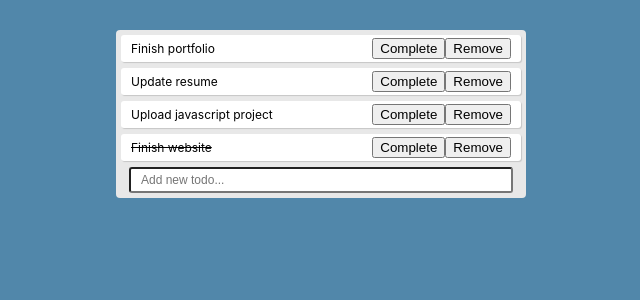
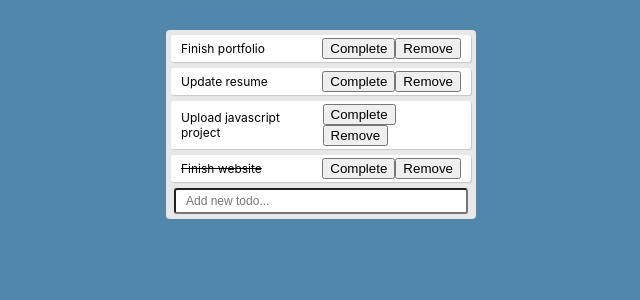
Before and after one commit to nenadstojkovic/todoapp, a React (Create React App) app: page / in a window 1280 px wide. Shown: the top 300 px of the page, without its empty margins (319-959 px from the left). Built offline with nearby package versions, Linux system fonts and the light colour scheme.

Commit message:
updated css

```diff
--- a/src/App.css
+++ b/src/App.css
@@ -9,7 +9,7 @@
   background: #e8e8e8;
   border-radius: 4px;
   padding: 5px;
-  max-width: 400px;
+  max-width: 300px;
 }
 
 .todo {
@@ -19,7 +19,7 @@
   font-size: 12px;
   margin-bottom: 6px;
   border-radius: 3px;
-  max-width: 400px;
+  max-width: 300px;
   display: flex;
   align-items: center;
   justify-content: space-between;
```
